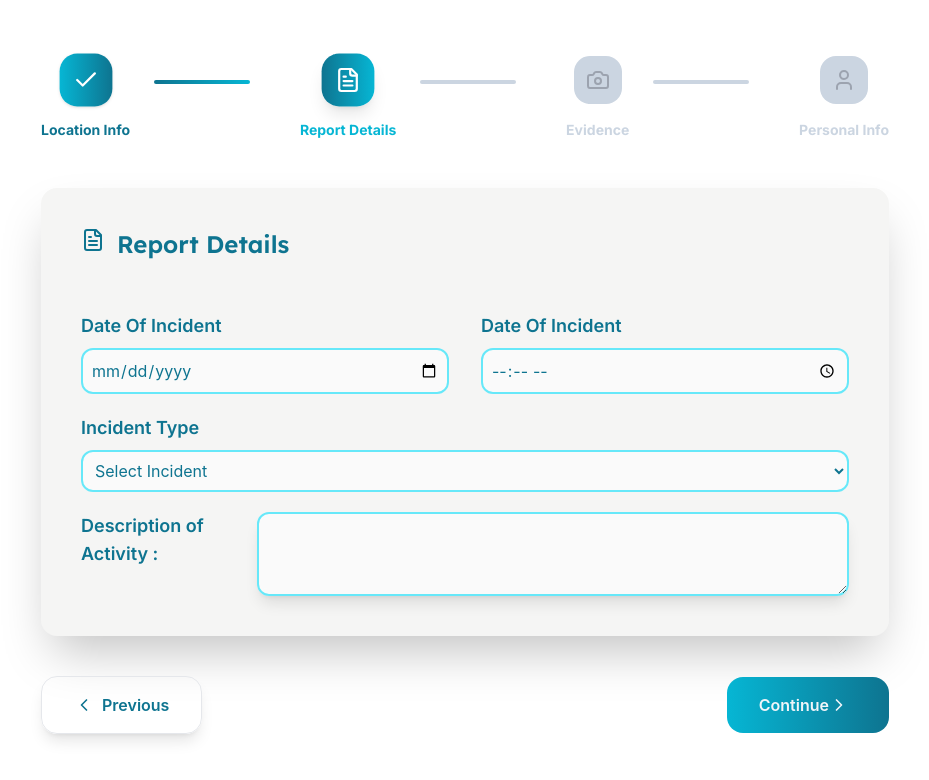
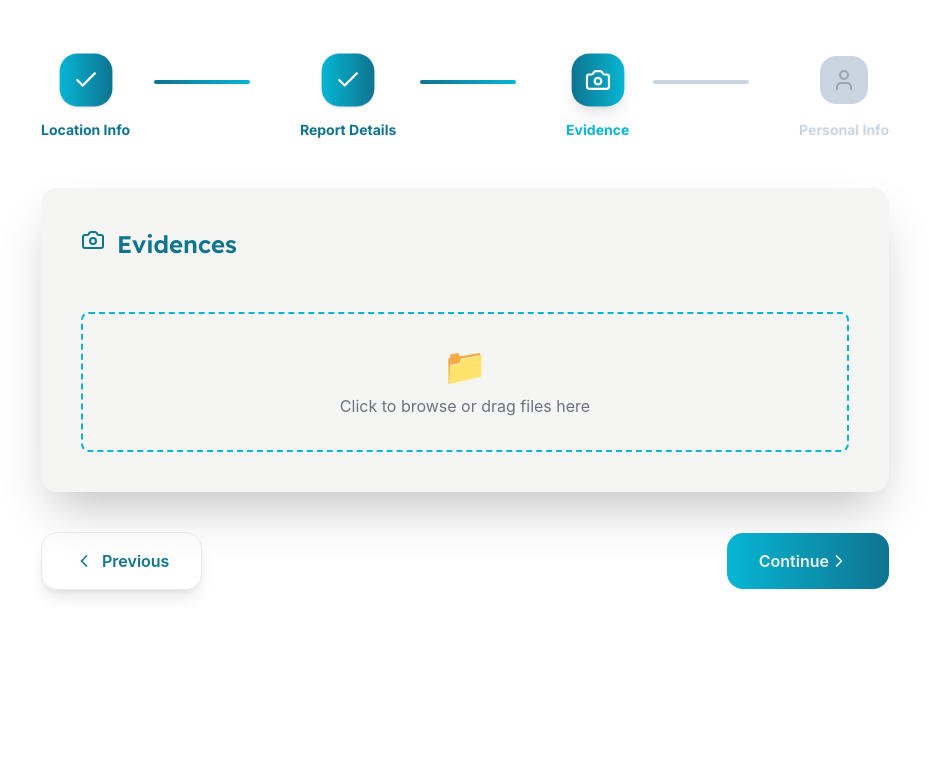
Before and after one commit to emxth/2503_AquaShield_frontend, a React (Create React App) app: page / in a window 1280 px wide. Shown: the top 780 px of the page, without its empty margins (175-1104 px from the left). Built offline with nearby package versions, Linux system fonts and the light colour scheme.

Commit message:
Implement evidence UI

```diff
--- a/src/reporting/components/EvidenceInfo.jsx
+++ b/src/reporting/components/EvidenceInfo.jsx
@@ -1,7 +1,77 @@
-import React from 'react'
+import { Camera } from 'lucide-react'
+import React, { useState } from 'react'
 
 export default function EvidenceInfo() {
+
+    const [uploadedFiles, setUploadedFiles] = useState([]);
+
+    const handleFileUpload=(e)=>{
+        const files = Array.from(e.target.files);
+        const newFiles = files.map(file => ({
+        file,
+        preview: URL.createObjectURL(file)
+    }));
+    setUploadedFiles([...uploadedFiles, ...newFiles]);
+
+    }
+
+
+    const removeFile = (index) => {
+    const newFiles = [...uploadedFiles];
+    URL.revokeObjectURL(newFiles[index].preview);
+    newFiles.splice(index, 1);
+    setUploadedFiles(newFiles);
+  };
+
   return (
-    <div>EvidenceInfo</div>
+    <div  className='space-y-5'>
+            {/*Header Section*/}
+            <div className='text-center mb-10 flex gap-3 justify-start items-stretch'>
+                <div ><Camera className='w-6 h-6 text-center text-cyan-700 '/></div>
+                <h2 className='text-2xl text-cyan-700 mb-3 font-[Lexend] font-semibold text-center'>Evidences</h2>
+            </div>
+
+            <div className="mb-6">
+              <label htmlFor="file-upload" className="block border-2 border-dashed border-cyan-500 rounded-lg p-8 text-center cursor-pointer transition-colors hover:bg-blue-50">
+                <div className="text-gray-500">
+                  <div className="text-4xl mb-2 hover:translate-y-2">📁</div>
+                  <p>Click to browse or drag files here</p>
+                </div>
+                <input
+                  id="file-upload"
+                  type="file"
+                  multiple
+                  accept="image/*,video/*"
+                  onChange={handleFileUpload}
+                  className="hidden"
+                />
+              </label>
+            </div>
+            {uploadedFiles.length>0 &&(
+                <div className="mt-6">
+                <h4 className="text-lg font-medium text-cyan-700 mb-4">Uploaded Files:</h4>
+                <div className="grid grid-cols-2 md:grid-cols-3 lg:grid-cols-4 gap-4">
+                    {uploadedFiles.map((file, index) => (
+                    <div key={index} className="relative border border-gray-300 rounded-md overflow-hidden">
+                      {file.file.type.startsWith('image/') ? (
+                        <img src={file.preview} alt="preview" className="w-full h-28 object-cover" />
+                         ) : (
+                        <video src={file.preview} controls className="w-full h-28 object-cover" />
+
+                        )}
+                      <button
+                        className="absolute top-1 right-1 bg-red-500 bg-opacity-70 text-white rounded-full w-6 h-6 flex items-center justify-center"
+                        onClick={() => removeFile(index)}
+                      >
+                         ×
+                      </button>
+                      <p className="text-xs p-1 truncate">{file.file.name}</p>
+                    </div>
+                  ))}
+                </div>
+                 </div>
+            )}
+
+    </div>
   )
 }
--- a/src/reporting/context/ReportFormContext.jsx
+++ b/src/reporting/context/ReportFormContext.jsx
@@ -5,7 +5,7 @@ const ReportFormContext=createContext();
 export const useFormContext=()=>useContext(ReportFormContext);
 
 export const FormProvider=({children})=>{
-    const[currentStep,setCurrentStep]=useState(2);
+    const[currentStep,setCurrentStep]=useState(3);
 
     const steps=[
         {id:1, title:"Location Info",description:"Location Info"},
```
